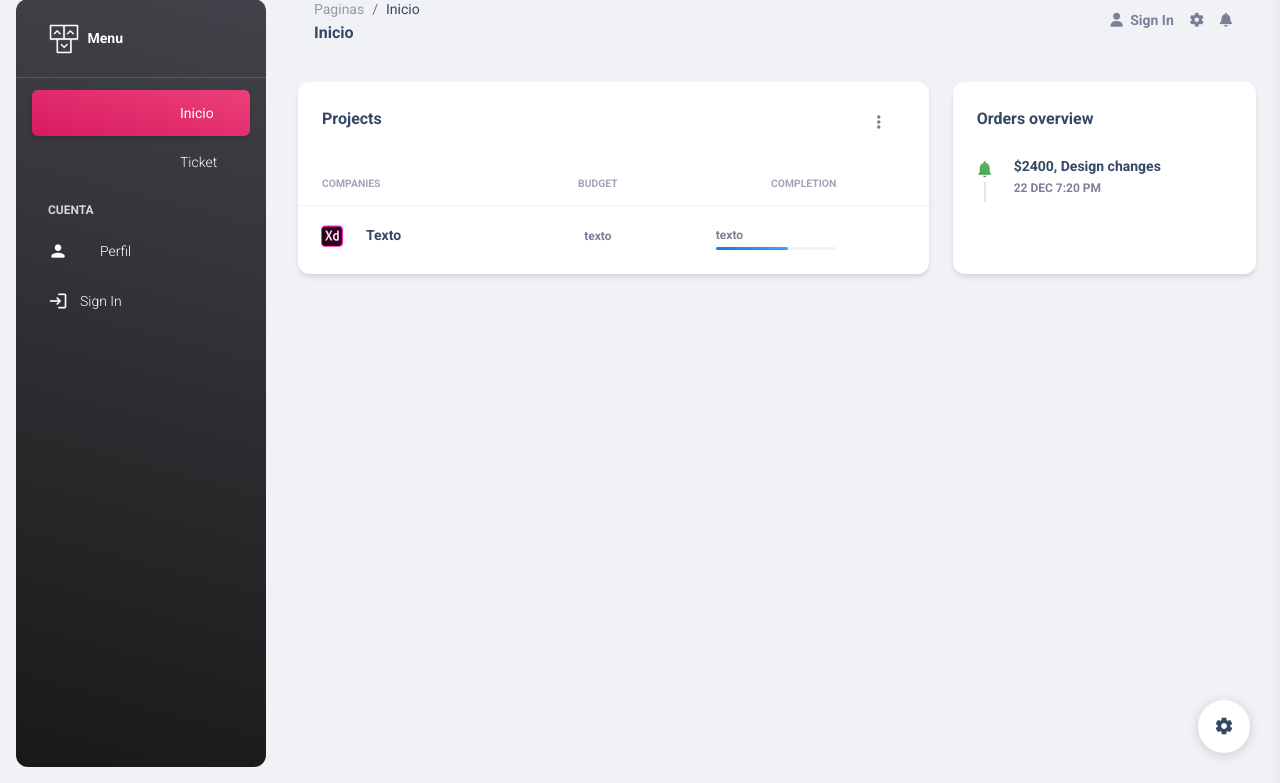
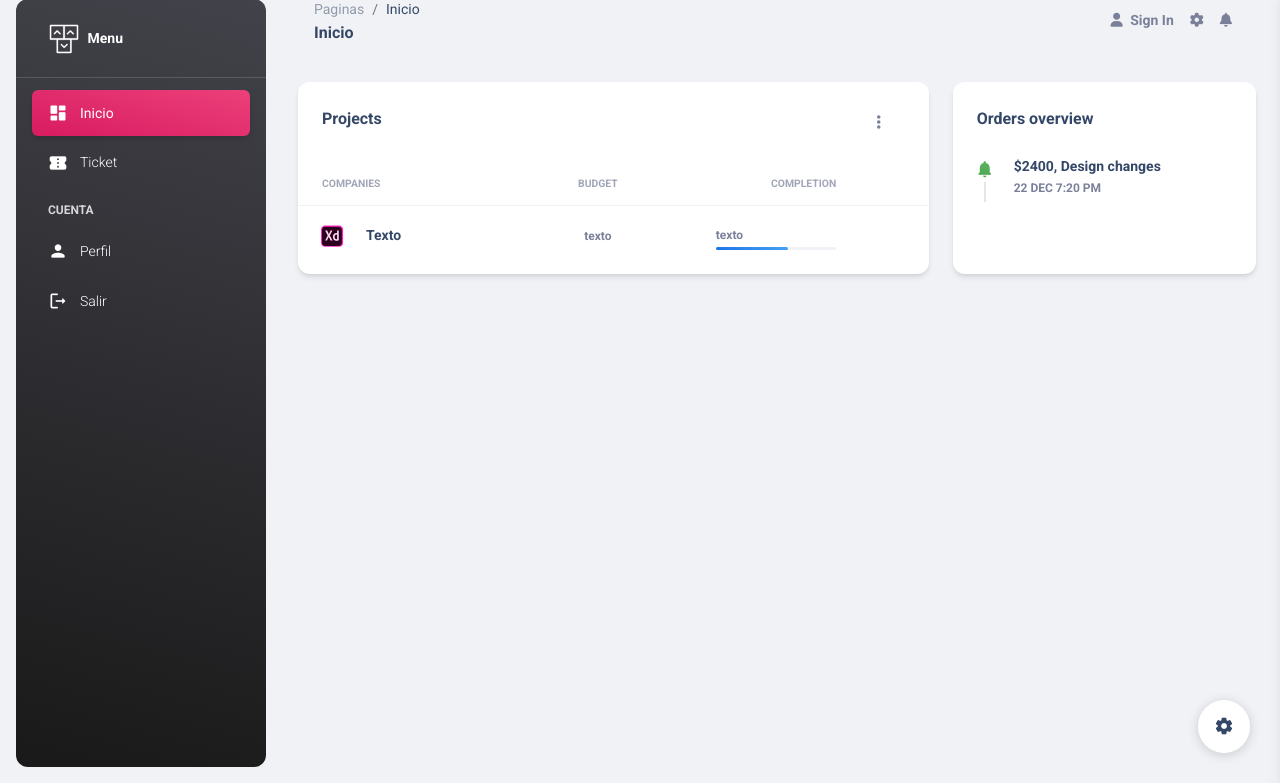
Before and after one commit to pablo13233/cuasa_soft, a Django app: page / in a window 1280 px wide. Shown: the part 17-800 px from the top of the page. Run offline with Django 3.2, Linux system fonts and the light colour scheme; some libraries are stand-ins or nearby versions.

Commit message:
correcciones diseno

```diff
--- a/templates/base.html
+++ b/templates/base.html
@@ -80,7 +80,7 @@
           <p class="text-sm">Elije entre los diferentes tipos de menu.</p>
         </div>
         <div class="d-flex">
-          <button class="btn bg-gradient-dark px-3 mb-2 active" data-class="bg-gradient-dark"
+          <button class="btn btn-sm bg-gradient-dark px-3 mb-2 active" data-class="bg-gradient-dark"
             onclick="sidebarType(this)"><p class="fs-6">Oscuro</p></button>
           <button class="btn bg-gradient-dark px-3 mb-2 ms-2" data-class="bg-transparent"
             onclick="sidebarType(this)">Transparente</button>
--- a/templates/partials/_sidebar.html
+++ b/templates/partials/_sidebar.html
@@ -17,7 +17,7 @@
       <li class="nav-item">
         <a class="nav-link text-white active bg-gradient-primary" href="#">
           <div class="text-white text-center me-2 d-flex align-items-center justify-content-center">
-            <i class="material-icons opacity-10">inicio</i>
+            <i class="material-icons opacity-10">dashboard</i>
           </div>
           <span class="nav-link-text ms-1">Inicio</span>
         </a>
@@ -25,7 +25,7 @@
       <li class="nav-item">
         <a class="nav-link text-white " href="#">
           <div class="text-white text-center me-2 d-flex align-items-center justify-content-center">
-            <i class="material-icons opacity-10">ticket</i>
+            <i class="material-icons opacity-10">confirmation_number</i>
           </div>
           <span class="nav-link-text ms-1">Ticket</span>
         </a>
@@ -36,7 +36,7 @@
       <li class="nav-item">
         <a class="nav-link text-white " href="#">
           <div class="text-white text-center me-2 d-flex align-items-center justify-content-center">
-            <i class="material-icons opacity-10">persona</i>
+            <i class="material-icons opacity-10">person</i>
           </div>
           <span class="nav-link-text ms-1">Perfil</span>
         </a>
@@ -44,9 +44,9 @@
       <li class="nav-item">
         <a class="nav-link text-white " href="#">
           <div class="text-white text-center me-2 d-flex align-items-center justify-content-center">
-            <i class="material-icons opacity-10">login</i>
+            <i class="material-icons opacity-10">logout</i>
           </div>
-          <span class="nav-link-text ms-1">Sign In</span>
+          <span class="nav-link-text ms-1">Salir</span>
         </a>
       </li>
     </ul>
```
